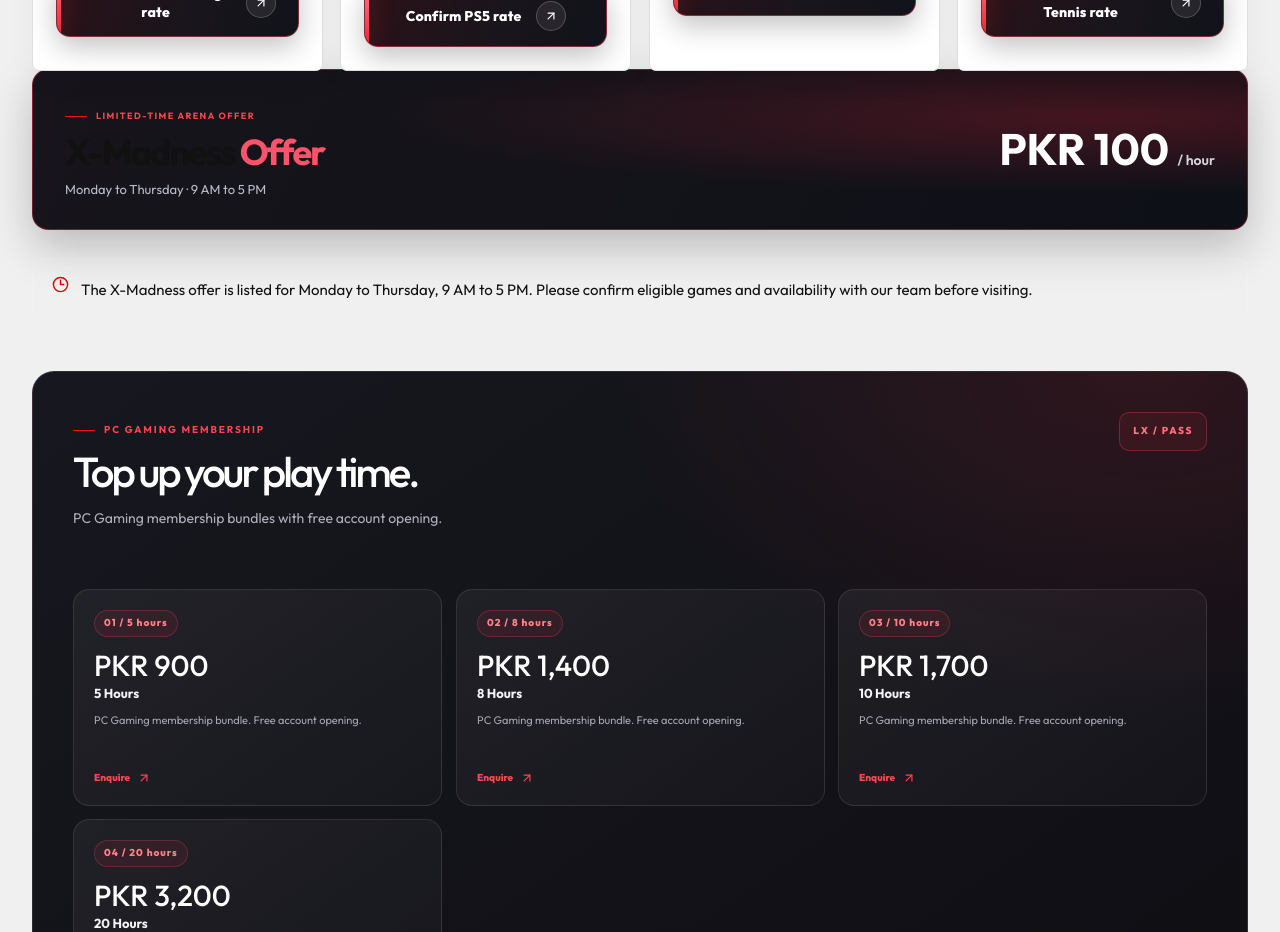
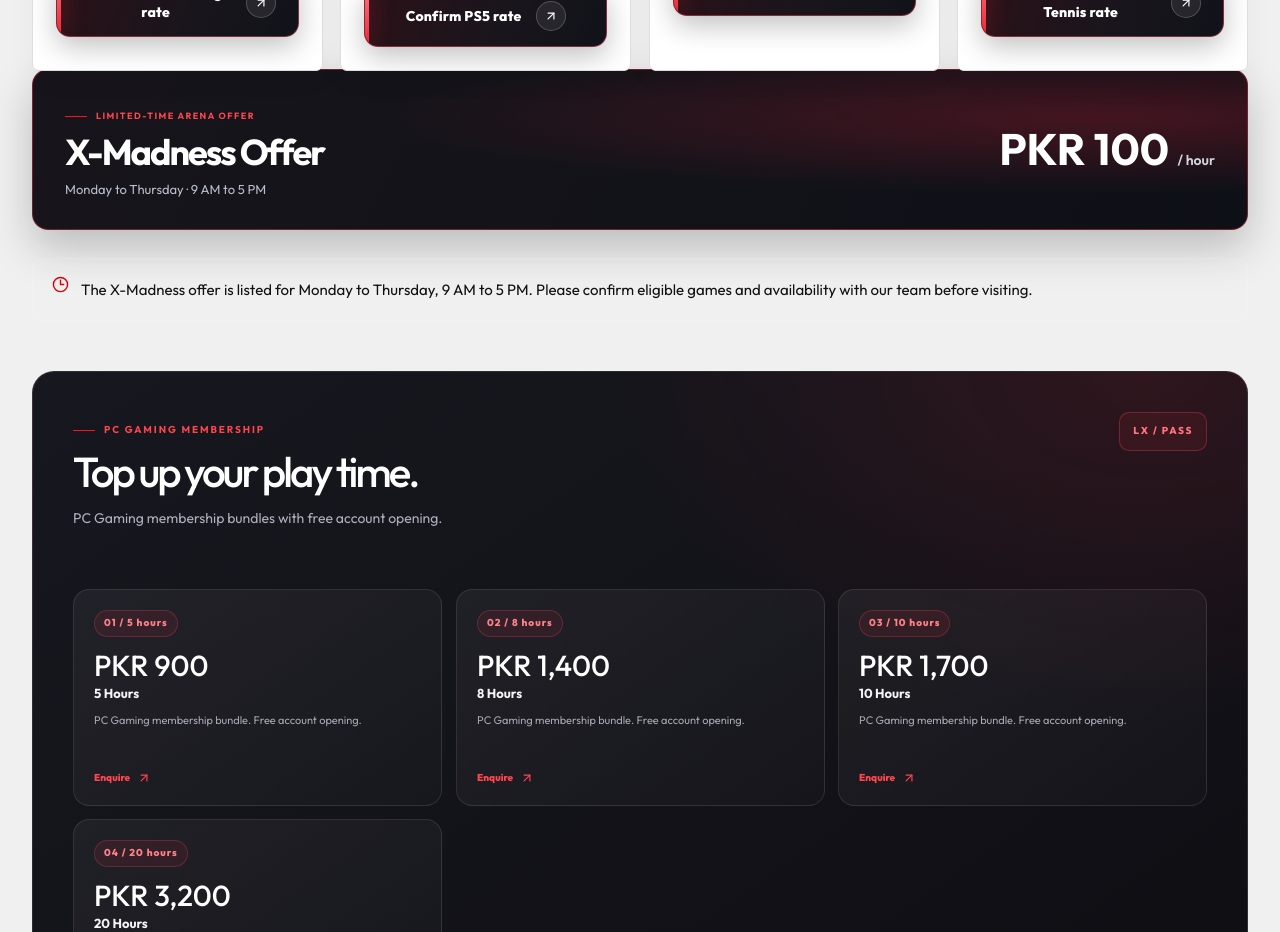
Before and after one commit to syedhussainabbaszaidi/levelxgamingarena, a Next.js app: page / in a window 1280 px wide. Shown: the part 4020-4952 px from the top of the page. Built offline with nearby package versions, Linux system fonts and the light colour scheme.

Commit message:
Make X-Madness offer heading white

```diff
--- a/app/page-repair.css
+++ b/app/page-repair.css
@@ -1794,3 +1794,8 @@ body,body *{font-family:var(--font-outfit)!important}
     font-size:13px!important;
   }
 }
+
+
+/* X-Madness offer heading: keep the full title bright white for clear contrast. */
+.x-madness-package-banner h3,
+.x-madness-package-banner h3 em{color:#fff!important}
```
